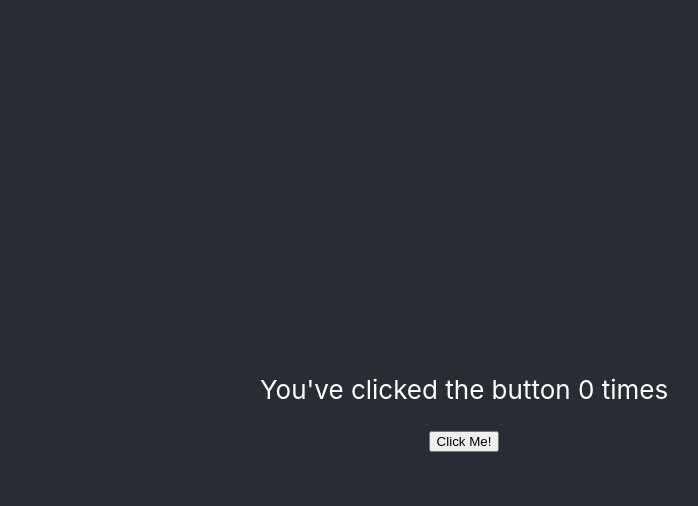
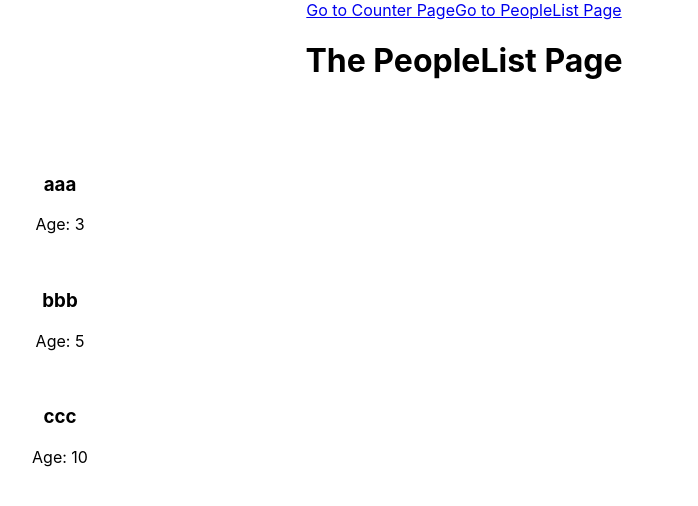
Before and after one commit to ghoo1125/ghoo-page, a React (Create React App) app: page /people-list in a window 1280 px wide. Shown: the top 506 px of the page, without its empty margins (176-874 px from the left). Built offline with nearby package versions, Linux system fonts and the light colour scheme.

Commit message:
Router, Route different pages example

```diff
--- a/package.json
+++ b/package.json
@@ -8,6 +8,7 @@
     "@testing-library/user-event": "^12.6.3",
     "react": "^17.0.1",
     "react-dom": "^17.0.1",
+    "react-router-dom": "^5.2.0",
     "react-scripts": "4.0.2",
     "styled-components": "^5.2.1",
     "web-vitals": "^1.1.0"
--- a/src/App.js
+++ b/src/App.js
@@ -1,39 +1,29 @@
 import React, { useState } from 'react';
+import { BrowserRouter as Router, Route, Link } from 'react-router-dom';
+import { HomePage, CounterButtonPage, PeopleListPage } from './pages';
 import logo from './logo.svg';
-import './App.css';
 import { CounterButton } from './CounterButton'
 import { CongratulationsMessage } from './CongratulationsMessage';
 import { Greeting } from './Greeting';
 import { PeopleList } from './PeopleList';
-
-const people = [{
-  "name": "aaa",
-  "age": 3
-}, {
-  "name": "bbb",
-  "age": 5
-}, {
-  "name": "ccc",
-  "age": 10
-}]
+import './App.css';
 
 function App() {
-  const [numberOfClicks, setNumberOfClicks] = useState(0);
-  const [hideMessage, setHideMessage] = useState(false);
-
-  const increment = () => setNumberOfClicks(numberOfClicks + 1);
-
   return (
     <div className="App">
-      <header className="App-header">
-        {hideMessage
-          ? null
-          : <CongratulationsMessage
-            numberOfClicks={numberOfClicks}
-            threshold={10}
-            onHide={() => setHideMessage(true)} />}
-        <CounterButton onIncrement={increment} numberOfClicks={numberOfClicks} />
-      </header>
+      <Router>
+        <Link to="/counter">Go to Counter Page</Link>
+        <Link to="/people-list">Go to PeopleList Page</Link>
+        <Route path="/" exact>
+          <HomePage />
+        </Route>
+        <Route path="/counter">
+          <CounterButtonPage />
+        </Route>
+        <Route path="/people-list">
+          <PeopleListPage />
+        </Route>
+      </Router>
     </div>
   );
 }
--- a/src/CounterButton.js
+++ b/src/CounterButton.js
@@ -1,15 +1,15 @@
 import React, { useEffect } from 'react';
 
 
-export  const CounterButton = ({ onIncrement, numberOfClicks }) => {
+export const CounterButton = ({ onIncrement, numberOfClicks }) => {
     useEffect(() => {
         console.log('useEffect function called');
     }, [])
 
     return (
         <>
-        <p>You've clicked the button {numberOfClicks} times</p>
-        <button onClick={onIncrement}>Click Me!</button>
+            <p>You've clicked the button {numberOfClicks} times</p>
+            <button onClick={onIncrement}>Click Me!</button>
         </>
     )
 }
--- a/src/Greeting.js
+++ b/src/Greeting.js
@@ -1,6 +1,6 @@
 import React from 'react';
 
-export const Greeting = ({name, numberOfMessages}) => {
+export const Greeting = ({ name, numberOfMessages }) => {
     let isMorning = (new Date()).getHours() < 12;
     let greetingHeader = isMorning
         ? <h3>Good Morning {name}</h3>
--- /dev/null
+++ b/src/pages/CounterButtonPage.js
@@ -0,0 +1,23 @@
+import React, { useState } from 'react';
+import { CounterButton } from '../CounterButton';
+import { CongratulationsMessage } from '../CongratulationsMessage';
+
+export const CounterButtonPage = () => {
+    const [numberOfClicks, setNumberOfClicks] = useState(0);
+    const [hideMessage, setHideMessage] = useState(false);
+
+    const increment = () => setNumberOfClicks(numberOfClicks + 1);
+
+    return (
+        <>
+            <h1>The CounterButton Page</h1>
+            {hideMessage
+                ? null
+                : <CongratulationsMessage
+                    numberOfClicks={numberOfClicks}
+                    threshold={10}
+                    onHide={() => setHideMessage(true)} />}
+            <CounterButton onIncrement={increment} numberOfClicks={numberOfClicks} />
+        </>
+    );
+}
--- /dev/null
+++ b/src/pages/HomePage.js
@@ -0,0 +1,9 @@
+import React from 'react';
+import { Greeting } from '../Greeting';
+
+export const HomePage = () => (
+    <>
+        <h1>The Home Page!</h1>
+        <Greeting name="GHOO" numberOfMessages={123} />
+    </>
+)
--- /dev/null
+++ b/src/pages/PeopleListPage.js
@@ -0,0 +1,20 @@
+import React from 'react';
+import { PeopleList } from '../PeopleList';
+
+const people = [{
+    "name": "aaa",
+    "age": 3
+}, {
+    "name": "bbb",
+    "age": 5
+}, {
+    "name": "ccc",
+    "age": 10
+}]
+
+export const PeopleListPage = () => (
+    <>
+        <h1>The PeopleList Page</h1>
+        <PeopleList people={people} />
+    </>
+)
--- /dev/null
+++ b/src/pages/index.js
@@ -0,0 +1,3 @@
+export { CounterButtonPage } from './CounterButtonPage';
+export { HomePage } from './HomePage';
+export { PeopleListPage } from './PeopleListPage';
```
Also changed, not shown: 1 other file (tests, documents, lock files or other folders).
